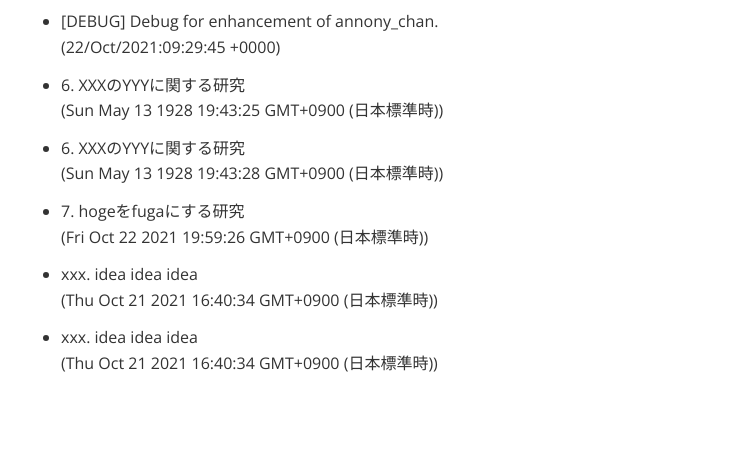
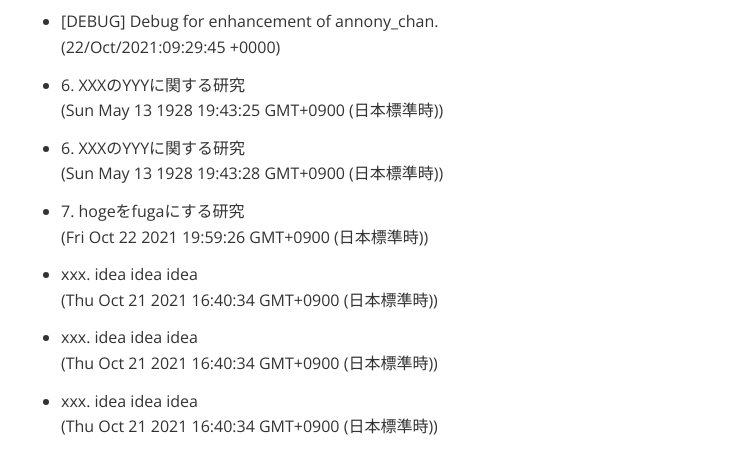
Before and after one commit to foo2810/sample_repository, a plain HTML site: page index.html in a window 1280 px wide. Shown: the part 160-634 px from the top of the page, without its empty margins (209-944 px from the left). Drawn offline with nearby package versions, Linux system fonts and the light colour scheme.

Commit message:
update content

```diff
--- a/index.html
+++ b/index.html
@@ -602,6 +602,7 @@ header, .context-menu, .megamenu-content, footer{
             <li><span>7. hogeをfugaにする研究</span><div>(Fri Oct 22 2021 19:59:26 GMT+0900 (日本標準時))</div></li>
             <li><span>xxx. idea idea idea</span><div>(Thu Oct 21 2021 16:40:34 GMT+0900 (日本標準時))</div></li>
             <li><span>xxx. idea idea idea</span><div>(Thu Oct 21 2021 16:40:34 GMT+0900 (日本標準時))</div></li>
+            <li><span>xxx. idea idea idea</span><div>(Thu Oct 21 2021 16:40:34 GMT+0900 (日本標準時))</div></li>
         </ul>
     </div></div>
 </body>
```
